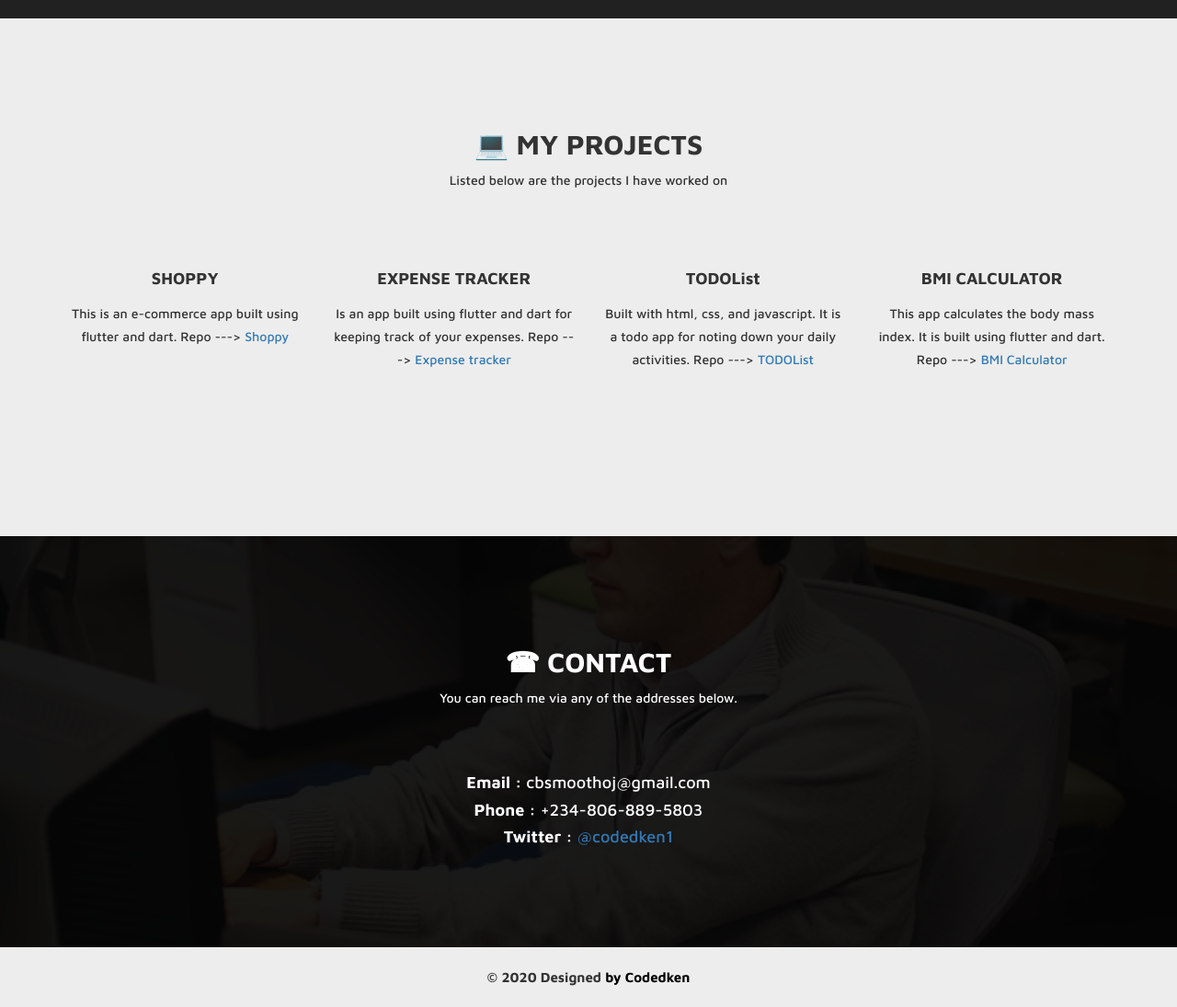
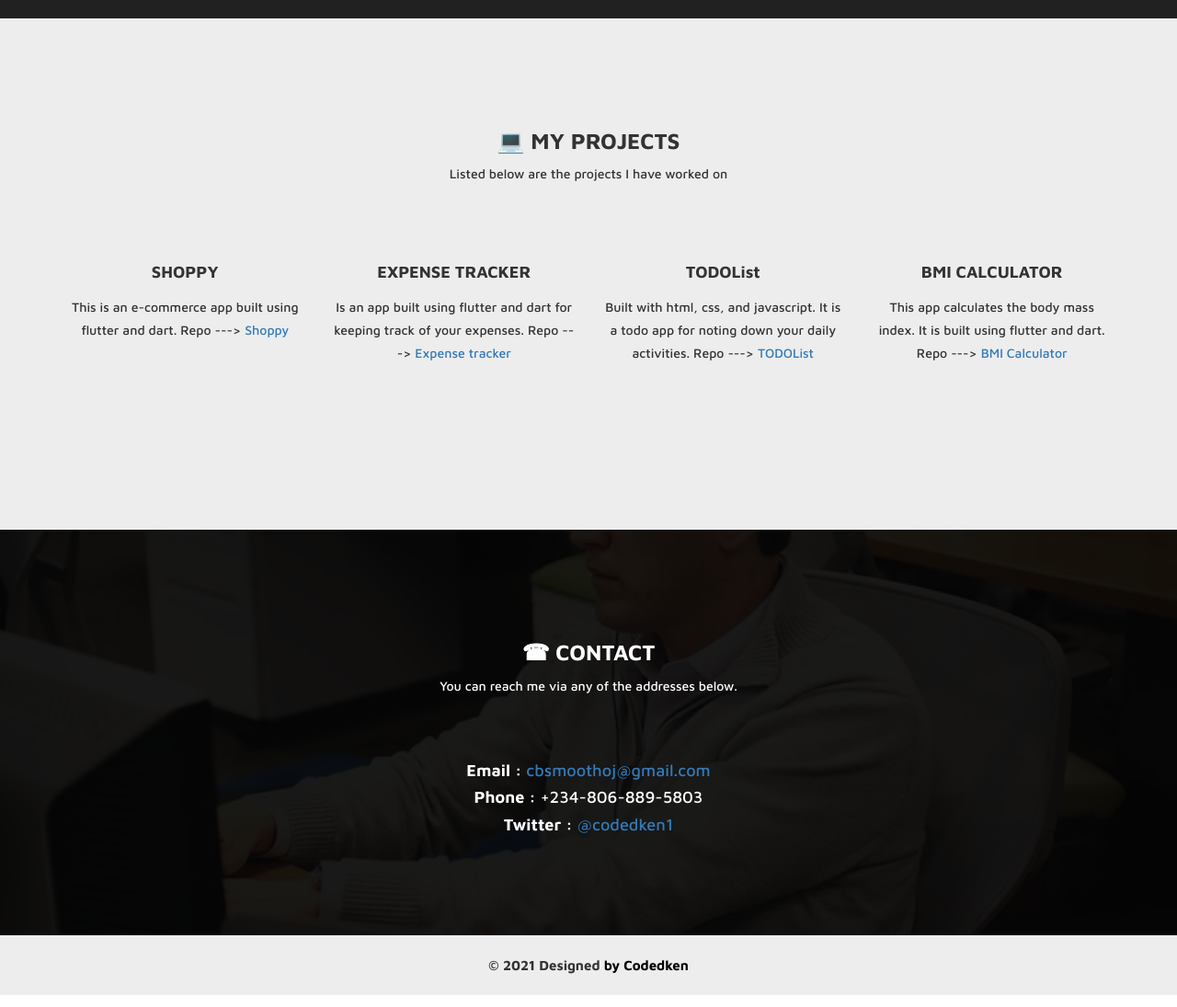
Before and after one commit to codedken/codedken.github.io, a plain HTML site: page index.html in a window 1280 px wide. Shown: the part 680-1775 px from the top of the page at 92% size. Drawn offline with Linux system fonts and the light colour scheme; grey boxes are pictures that could not be loaded.

Commit message:
refactoring and code cleaning

```diff
--- a/index.html
+++ b/index.html
@@ -71,9 +71,9 @@
                 src="assets/img/freshdude.png"
                 alt=""
               />
-              <h1 data-scroll-reveal="enter from the bottom after 0.2s">
-               &#x1F44B; Hi, I'm Chibuzor
-              </h1>
+              <h2 data-scroll-reveal="enter from the bottom after 0.2s">
+                <strong>&#x1F44B; Hi, I'm Chibuzor </strong>
+              </h2>
 
               <h4 data-scroll-reveal="enter from the bottom after 0.4s">
                 I am a Software Engineer. I enjoy building mobile and web apps.
@@ -97,7 +97,7 @@
             class="col-md-6 col-md-offset-3 pad-bottom"
             data-scroll-reveal="enter from the bottom after 0.2s"
           >
-            <h2><strong>&#x1F4BB; MY PROJECTS</strong></h2>
+            <h3><strong>&#x1F4BB; MY PROJECTS</strong></h3>
             Listed below are the projects I have worked on
           </div>
         </div>
@@ -478,7 +478,7 @@
             data-scroll-reveal="enter from the bottom after 0.2s"
           >
             <div class="col-md-6 col-md-offset-3 pad-bottom">
-              <h2><strong>&#x260E; CONTACT</strong></h2>
+              <h3><strong>&#x260E; CONTACT</strong></h3>
               You can reach me via any of the addresses below.
             </div>
           </div>
@@ -488,8 +488,10 @@
             data-scroll-reveal="enter from the bottom after 0.4s"
           >
             <div class="col-md-8 col-md-offset-2 col-sm-8 col-sm-offset-2">
-              <h4><strong>Email : </strong>cbsmoothoj@gmail.com</h4>
-              <h4><strong>Phone : </strong>+234-806-889-5803</h4>
+              <h4><strong>Email : </strong>
+                <a href="mailto:cbsmoothoj@gmail.com">cbsmoothoj@gmail.com</a></h4>
+              <h4><strong>Phone : </strong>
+                <a href="tel:+234-806-889-5803"></a>+234-806-889-5803</h4>
               <h4>
                 <strong>Twitter : </strong
                 ><a href="https://twitter.com/codedken1" target="_blank"
@@ -503,7 +505,7 @@
     </section>
     <!-- CONTACT SECTION END -->
     <footer>
-      &copy 2020 Designed
+      &copy 2021 Designed
       <a href="codedken.github.io" target="_blank">by Codedken</a>
     </footer>
     <!--FOOTER SECTION END  -->
```
